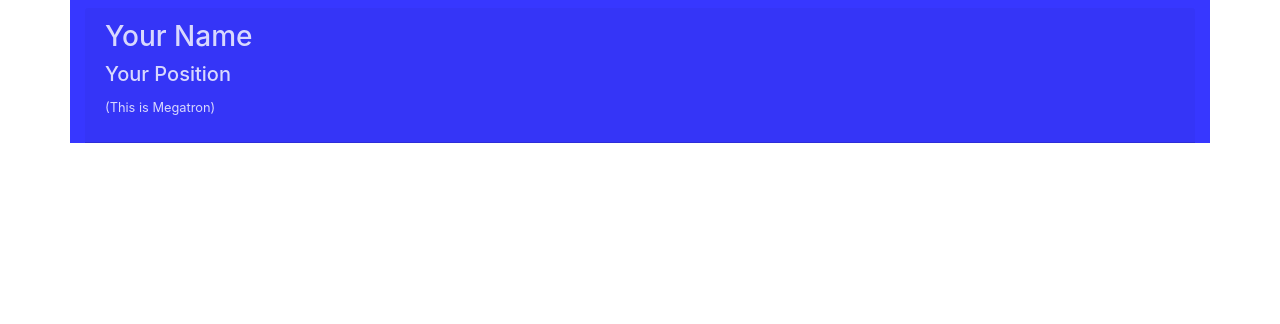
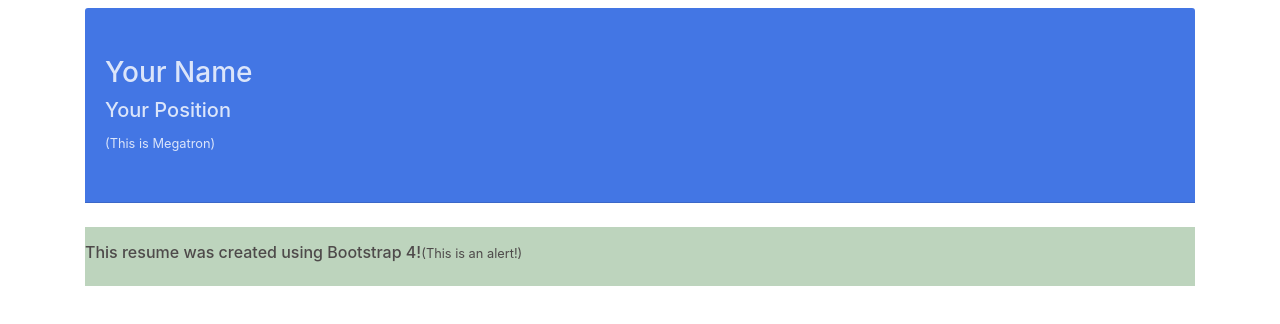
Before and after one commit to KPWithCode/Bootstrap-Resume, a plain HTML site: page index.html in a window 1280 px wide. Drawn offline with nearby package versions, Linux system fonts and the light colour scheme.

Commit message:
Second row added

```diff
--- a/index.html
+++ b/index.html
@@ -14,18 +14,27 @@
 <body>
     <div class="container">
         <div class="row">
-            <div class="col-12 primary">
-                <div class="card-header mt-2">
+            <div class="col-12 mt-2">
+                <div class="card-header pt-5">
                     <h3>Your Name</h3>
                     <div class="card-title">
                         <h5>Your Position</h5>
-                        <div class="card-description">
+                        <div class="card-description pb-4">
                             <small>(This is Megatron)</small>
                         </div>
                     </div>
                 </div>
             </div>
 
+        </div>
+
+        <div class="row mt-4">
+            <div class="col-12">
+                <div class="description py-3">
+                  <h6>This resume was created using Bootstrap 4!<small>(This is an alert!)</small></h6>
+                </div>
+
+            </div>
         </div>
 
     </div>
--- a/styles.css
+++ b/styles.css
@@ -1,4 +1,15 @@
-.col-12 {
-background-color:#3737ff;
+
+
+
+
+.card-header    {
+background-color:#4376e4;
 color: #ffffffce;
+
 }
+
+.description  {
+background-color: #bdd4bd;
+color: #4e4a4a;
+
+}
```
